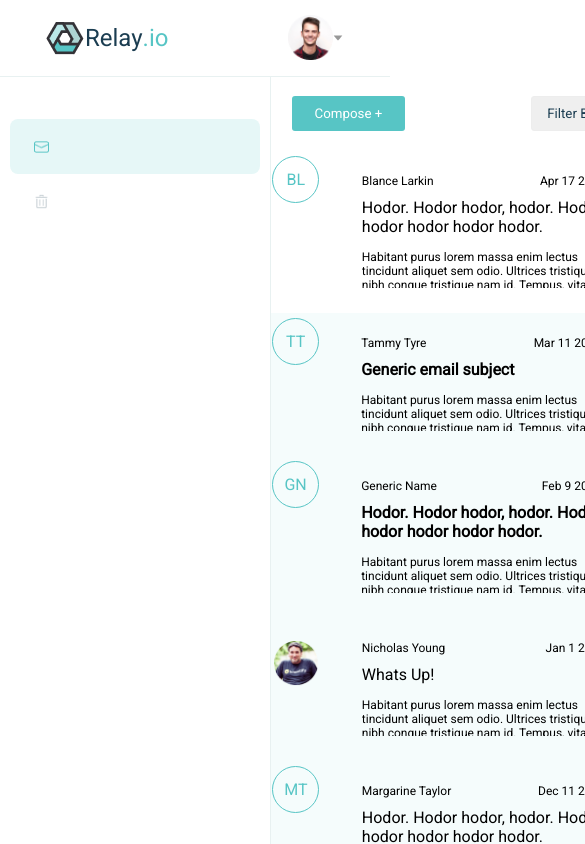
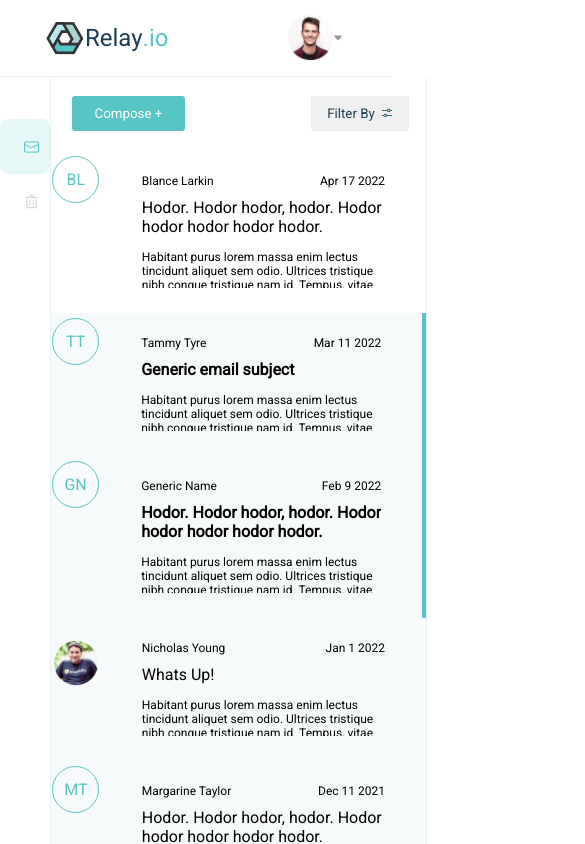
Before and after one commit to wtang98/email-ui, a React (Create React App) app: page / in a window 390 px wide. Shown: the top 844 px of the page, 585 px wide, since content can reach past the window. Built offline with nearby package versions, Linux system fonts and the light colour scheme.

Commit message:
refactored sidenav scss

```diff
--- a/src/components/main-canvas/email-feed/emailFeedItem/emailFeedItem.scss
+++ b/src/components/main-canvas/email-feed/emailFeedItem/emailFeedItem.scss
@@ -4,7 +4,7 @@
     width: 100%;
     max-height: 163px;
     display: flex;
-    background-color: #F5FCFC;
+    background-color: #F7FAFA;
     &__right{
         width: 17%;
         display: flex;
--- a/src/components/main-canvas/main.scss
+++ b/src/components/main-canvas/main.scss
@@ -3,8 +3,6 @@
     display: flex;
     height: calc(100vh - 77px);
     &__sideNav{
-        width: 16.46vw;
-        min-width: 270px;
         border-right: 1px solid #E8F1F1;
     }
     &__emailFeed{
--- a/src/components/main-canvas/side-nav/side-nav.scss
+++ b/src/components/main-canvas/side-nav/side-nav.scss
@@ -2,6 +2,8 @@
 
 .sideNav{
     max-width: 316px;
+    width: 16.46vw;
+    min-width: 270px;
     &__contents{
         width: 100%;
         display: flex;
@@ -44,18 +46,22 @@
 }
 .selected{
     color: $dark-blue;
-    // background-color: #bae8e85e;
     background-color: rgba(186, 232, 232, 0.37);
-    width: 13.4375vw;
 }
 .selectedP{
     color: $dark-blue;
 }
 
-@media only screen and (max-width: 747px) {
+@media only screen and (max-width: 1187px) {
     .sideNav{
+        max-width: 50px;
+        min-width: 50px;
+        width: 50px;
         &__contents{
+            width: 50px;
             &-inbox, &-trash{
+                width: 50px;
+                min-width: 50px;
                 &-left{
                     display: flex;
                     align-items: center;
```
